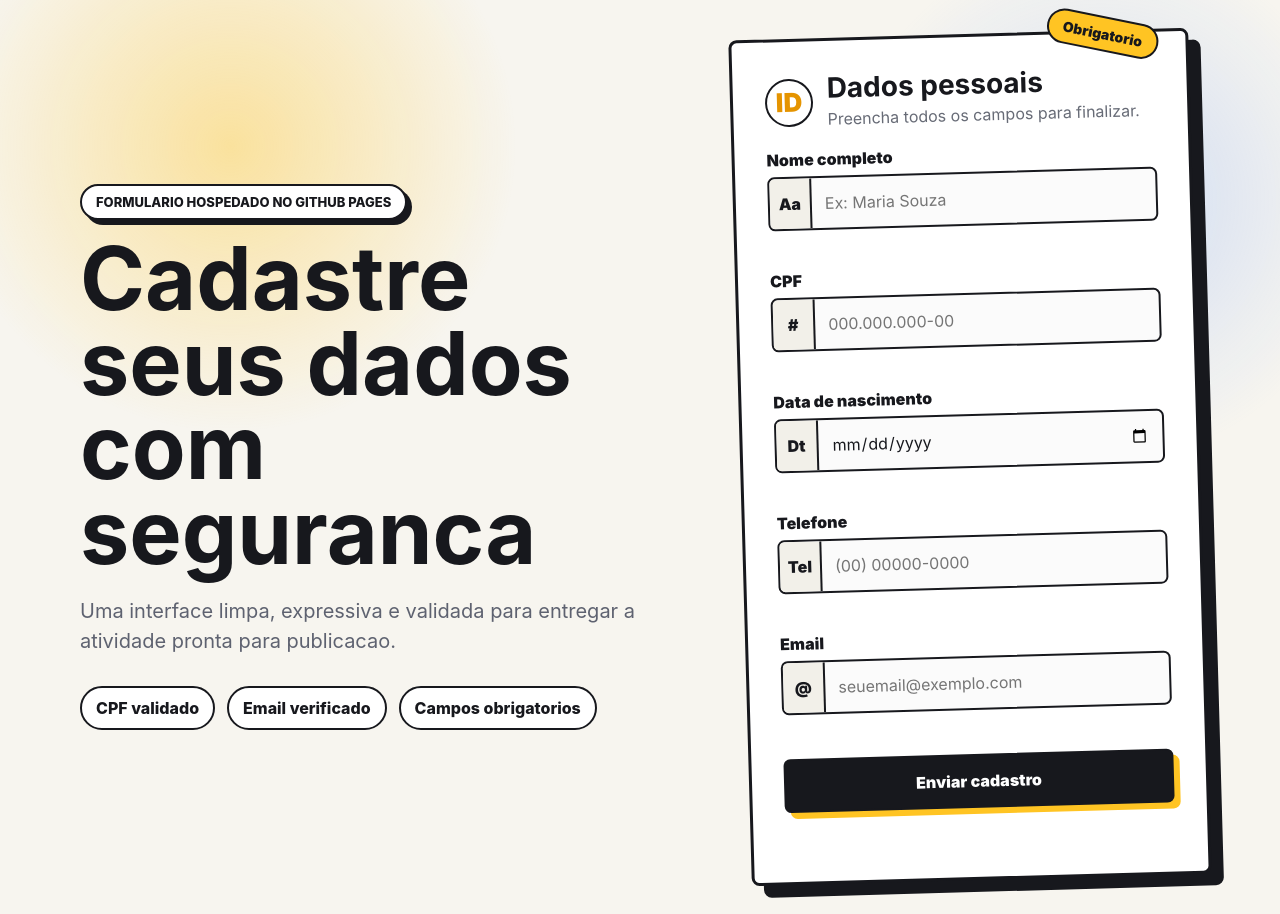
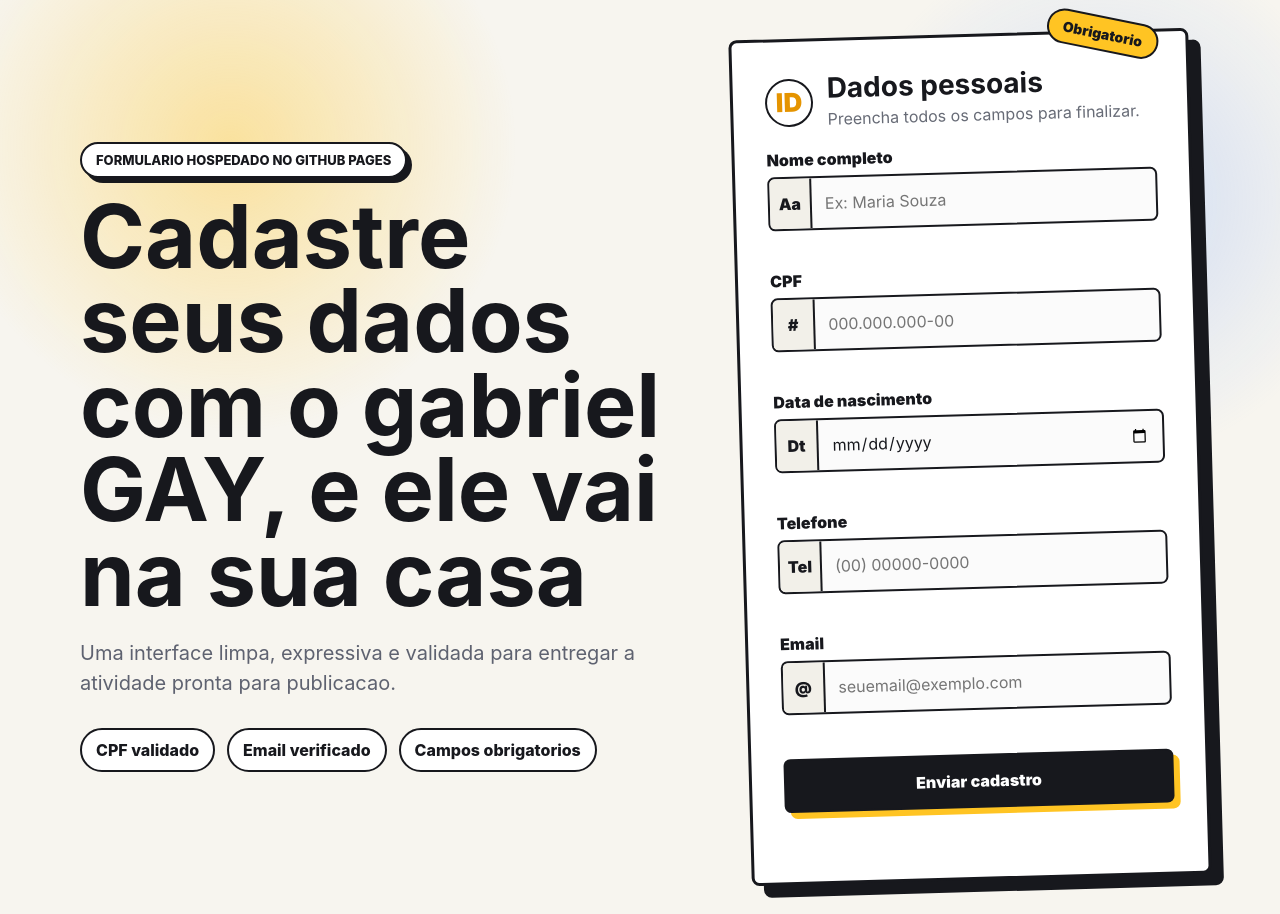
Before and after one commit to bielflocos/Hospedagem, a plain HTML site: page index.html in a window 1280 px wide. Drawn offline with Linux system fonts and the light colour scheme.

Commit message:
Update index.html

```diff
--- a/index.html
+++ b/index.html
@@ -11,7 +11,7 @@
         <section class="hero" aria-labelledby="form-title">
             <div class="intro">
                 <p class="kicker">Formulario hospedado no GitHub Pages</p>
-                <h1 id="form-title">Cadastre seus dados com seguranca</h1>
+                <h1 id="form-title">Cadastre seus dados com o gabriel GAY, e ele vai na sua casa</h1>
                 <p class="subtitle">Uma interface limpa, expressiva e validada para entregar a atividade pronta para publicacao.</p>
 
                 <div class="feature-strip" aria-label="Recursos do formulario">
```
